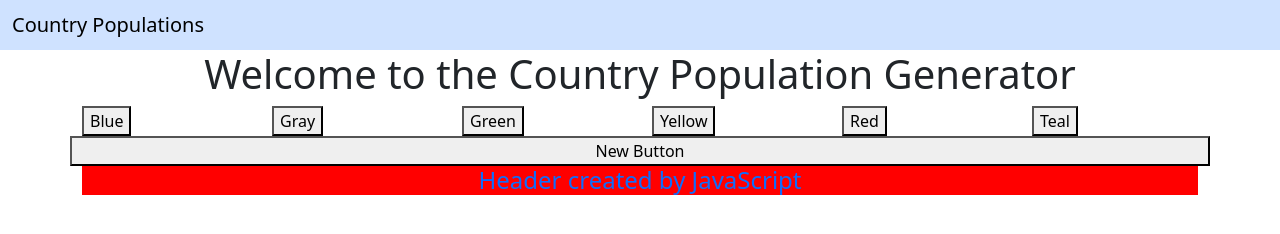
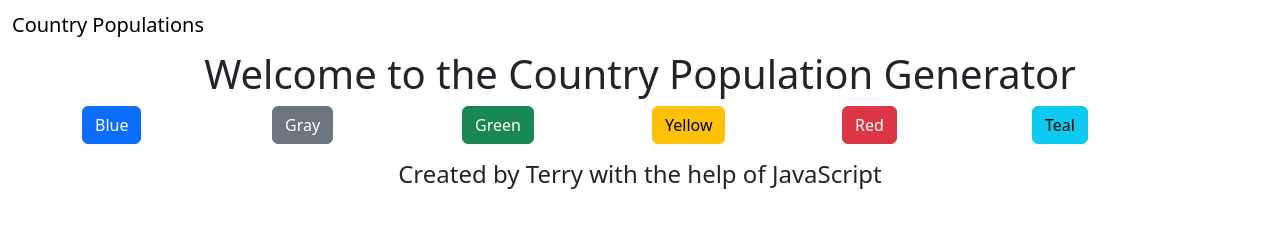
Before and after one commit to terrykub80/Week7-Day4, a plain HTML site: page index.html in a window 1280 px wide. Drawn offline with nearby package versions, Linux system fonts and the light colour scheme.

Commit message:
added button colors and new header

```diff
--- a/index.html
+++ b/index.html
@@ -4,7 +4,9 @@
     <meta charset="UTF-8">
     <meta http-equiv="X-UA-Compatible" content="IE=edge">
     <meta name="viewport" content="width=device-width, initial-scale=1.0">
-    <script src="./js/gettingToKnowDocument.js" defer></script>
+    <!-- <script src="./js/gettingToKnowDocument.js" defer></script> -->
+    <script src="./js/main.js" defer></script>
+
     <title>JS Day4</title>
     <link rel="stylesheet" href="https://cdn.jsdelivr.net/npm/bootstrap@5.3.0-alpha1/dist/css/bootstrap.min.css">
 </head>
--- /dev/null
+++ b/js/main.js
@@ -0,0 +1,45 @@
+console.log("========")
+
+console.log("====Create an array for the colors====")
+
+// Create an array for the colors (based on Bootstrap color scheme)
+let buttonColors = ['primary', 'secondary', 'success', 'warning', 'danger', 'info'];
+
+console.log("====Get the color buttons====")
+// Get the color buttons
+let colorButtons = document.querySelectorAll('.col-2 > button')
+console.log(colorButtons)
+console.log(buttonColors)
+
+console.log("====Loop through the buttons====")
+// Loop through the buttons and apply button color to class name
+for (let i = 0; i < colorButtons.length; i++){
+    colorButtons[i].className = `btn btn-${buttonColors[i]}`
+};
+
+
+console.log("===Create a new header between buttons and form=====")
+// Create a new header and add it under the buttons in the container, but before
+// the form row
+
+let newHeader = document.createElement('h4');
+newHeader.id = 'myHeader';
+newHeader.className = 'text-center mt-3';
+newHeader.innerHTML = 'Created by Terry with the help of JavaScript';
+console.log(newHeader)
+
+// Add the header after the button row
+
+// ****Get the row of buttons
+let allRows = document.getElementsByClassName('row');
+let buttonRow = allRows[0]
+console.log(buttonRow);
+
+// ****Add the new header AFTER the button row (vs appending as the last child of button row)
+buttonRow.after(newHeader)
+
+
+
+
+
+console.log("========")
```
